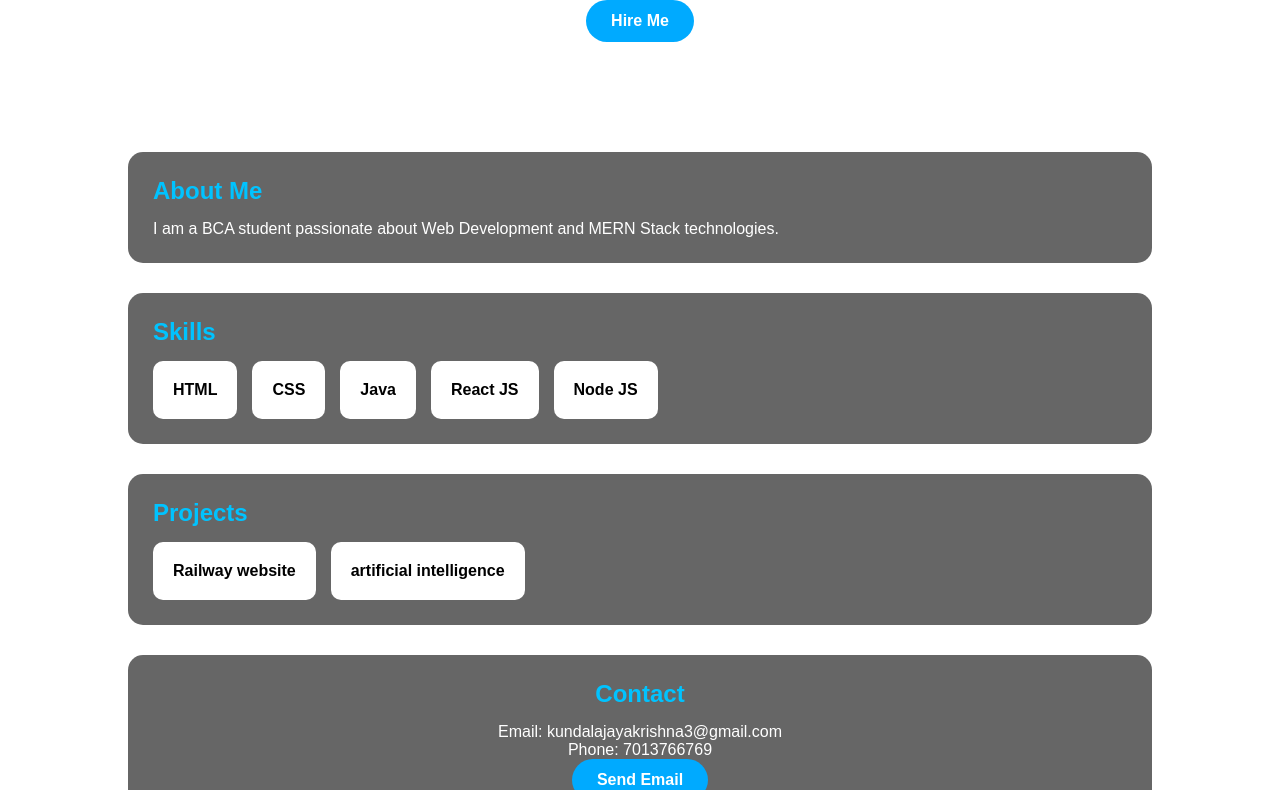
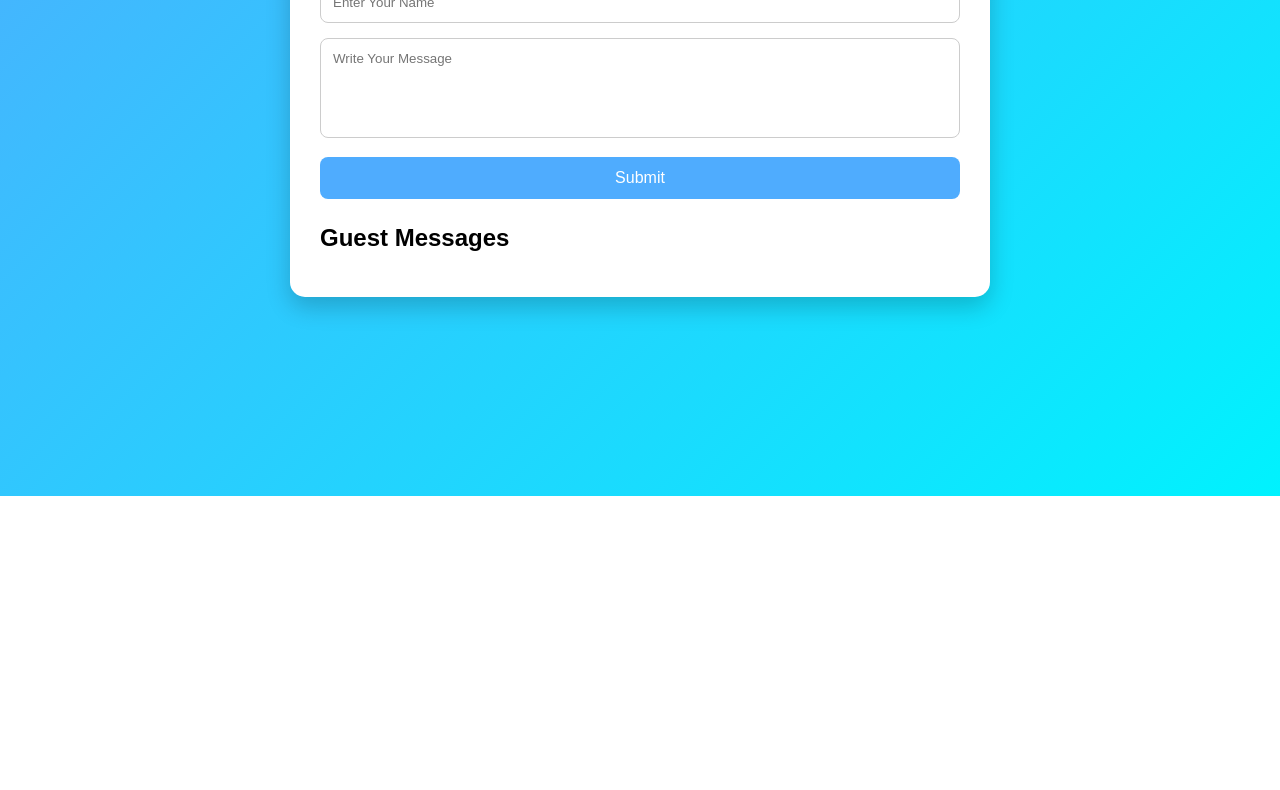
Before and after one commit to kundalajayakrishna3-ux/adhoc-intership, a plain HTML site: page index.html in a window 1280 px wide. Shown: the part 304-1094 px from the top of the page. After the commit the page ends 800 px from the top, so only its background shows below. Drawn offline with Linux system fonts and the light colour scheme; a script that the page names is missing.

Commit message:
guest book application

```diff
--- a/index.html
+++ b/index.html
@@ -1,101 +1,33 @@
 <!DOCTYPE html>
 <html lang="en">
 <head>
-<meta charset="UTF-8">
-<meta name="viewport" content="width=device-width, initial-scale=1.0">
-<title>My Portfolio</title>
-
-<link rel="stylesheet" href="style.css">
+    <meta charset="UTF-8">
+    <meta name="viewport" content="width=device-width, initial-scale=1.0">
+    <title>Guestbook Application</title>
+    <link rel="stylesheet" href="style.css">
 </head>
-
 <body>
 
-<nav>
-    <h2>Portfolio</h2>
+<div class="container">
+    <h1>Guestbook Application</h1>
 
-    <ul>
-        <li><a href="#about">About</a></li>
-        <li><a href="#skills">Skills</a></li>
-        <li><a href="#projects">Projects</a></li>
-        <li><a href="#contact">Contact</a></li>
-    </ul>
-</nav>
+    <form id="guestForm">
+        <div class="form-group">
+            <input type="text" id="name" placeholder="Enter Your Name" required>
+        </div>
 
-<header>
+        <div class="form-group">
+            <textarea id="message" placeholder="Write Your Message" required></textarea>
+        </div>
 
-    <img src="profile.jpg" alt="Profile">
+        <button type="submit">Submit</button>
+    </form>
 
-    <h1>Kundala jayakrishna</h1>
-
-    <p>Aspiring MERN Stack Developer</p>
-
-    <a href="#contact" class="btn">Hire Me</a>
-
-</header>
-
-<section id="about">
-
-<h2>About Me</h2>
-
-<p>
-I am a BCA student passionate about Web Development and MERN Stack technologies.
-</p>
-
-</section>
-
-<section id="skills">
-
-<h2>Skills</h2>
-
-<div class="card-container">
-
-<div class="card">HTML</div>
-
-<div class="card">CSS</div>
-
-<div class="card">Java</div>
-
-<div class="card">React JS</div>
-
-<div class="card">Node JS</div>
-
+    <div class="entries" id="entries">
+        <h2>Guest Messages</h2>
+    </div>
 </div>
 
-</section>
-
-<section id="projects">
-
-<h2>Projects</h2>
-
-<div class="card-container">
-
-<div class="card">
-Railway website
-</div>
-
-<div class="card">
-artificial intelligence
-</div>
-
-</div>
-
-</section>
-
-<section id="contact">
-
-<h2>Contact</h2>
-
-<p>Email: kundalajayakrishna3@gmail.com</p>
-
-<p>Phone: 7013766769</p>
-
-<a href="mailto:kundalajayakrishna3@gmail.com" class="btn">
-Send Email
-</a>
-
-</section>
-
 <script src="script.js"></script>
-
 </body>
 </html>
--- /dev/null
+++ b/script.js
@@ -0,0 +1,21 @@
+const form = document.getElementById("guestForm");
+const entries = document.getElementById("entries");
+
+form.addEventListener("submit", function (e) {
+    e.preventDefault();
+
+    const name = document.getElementById("name").value;
+    const message = document.getElementById("message").value;
+
+    const entry = document.createElement("div");
+    entry.classList.add("entry");
+
+    entry.innerHTML = `
+        <h3>${name}</h3>
+        <p>${message}</p>
+    `;
+
+    entries.appendChild(entry);
+
+    form.reset();
+});
--- a/style.css
+++ b/style.css
@@ -1,105 +1,88 @@
-*{
-margin:0;
-padding:0;
-box-sizing:border-box;
-font-family:Arial,sans-serif;
+* {
+    margin: 0;
+    padding: 0;
+    box-sizing: border-box;
+    font-family: Arial, sans-serif;
 }
 
-body{
-background:url("bg.jpg");
-background-size:cover;
-background-attachment:fixed;
-color:white;
+body {
+    background: linear-gradient(135deg, #4facfe, #00f2fe);
+    min-height: 100vh;
+    display: flex;
+    justify-content: center;
+    align-items: center;
+    padding: 20px;
 }
 
-nav{
-display:flex;
-justify-content:space-between;
-align-items:center;
-padding:20px 50px;
-background:rgba(0,0,0,0.7);
+.container {
+    background: #fff;
+    width: 100%;
+    max-width: 700px;
+    padding: 30px;
+    border-radius: 15px;
+    box-shadow: 0 10px 25px rgba(0, 0, 0, 0.2);
 }
 
-nav ul{
-display:flex;
-list-style:none;
+h1 {
+    text-align: center;
+    margin-bottom: 20px;
+    color: #333;
 }
 
-nav ul li{
-margin-left:20px;
+.form-group {
+    margin-bottom: 15px;
 }
 
-nav ul li a{
-text-decoration:none;
-color:white;
-font-weight:bold;
+input,
+textarea {
+    width: 100%;
+    padding: 12px;
+    border: 1px solid #ccc;
+    border-radius: 8px;
+    outline: none;
 }
 
-header{
-text-align:center;
-padding:80px 20px;
+textarea {
+    resize: none;
+    height: 100px;
 }
 
-header img{
-width:180px;
-height:180px;
-border-radius:50%;
-border:5px solid white;
-object-fit:cover;
+button {
+    width: 100%;
+    padding: 12px;
+    border: none;
+    border-radius: 8px;
+    background: #4facfe;
+    color: white;
+    font-size: 16px;
+    cursor: pointer;
+    transition: 0.3s;
 }
 
-header h1{
-margin-top:20px;
-font-size:45px;
+button:hover {
+    background: #007bff;
 }
 
-header p{
-margin:15px 0;
-font-size:22px;
+.entries {
+    margin-top: 25px;
 }
 
-.btn{
-display:inline-block;
-padding:12px 25px;
-background:#00aaff;
-color:white;
-text-decoration:none;
-border-radius:30px;
-font-weight:bold;
-transition:0.3s;
+.entries h2 {
+    margin-bottom: 15px;
 }
 
-.btn:hover{
-background:#0066ff;
+.entry {
+    background: #f5f5f5;
+    padding: 15px;
+    border-radius: 8px;
+    margin-bottom: 10px;
 }
 
-section{
-width:80%;
-margin:30px auto;
-padding:25px;
-background:rgba(0,0,0,0.6);
-border-radius:15px;
+.entry h3 {
+    color: #333;
+    margin-bottom: 5px;
 }
 
-section h2{
-margin-bottom:15px;
-color:#00c3ff;
+.entry p {
+    color: #666;
 }
-
-.card-container{
-display:flex;
-flex-wrap:wrap;
-gap:15px;
-}
-
-.card{
-background:white;
-color:black;
-padding:20px;
-border-radius:10px;
-font-weight:bold;
-}
-
-#contact{
-text-align:center;
-}
```
